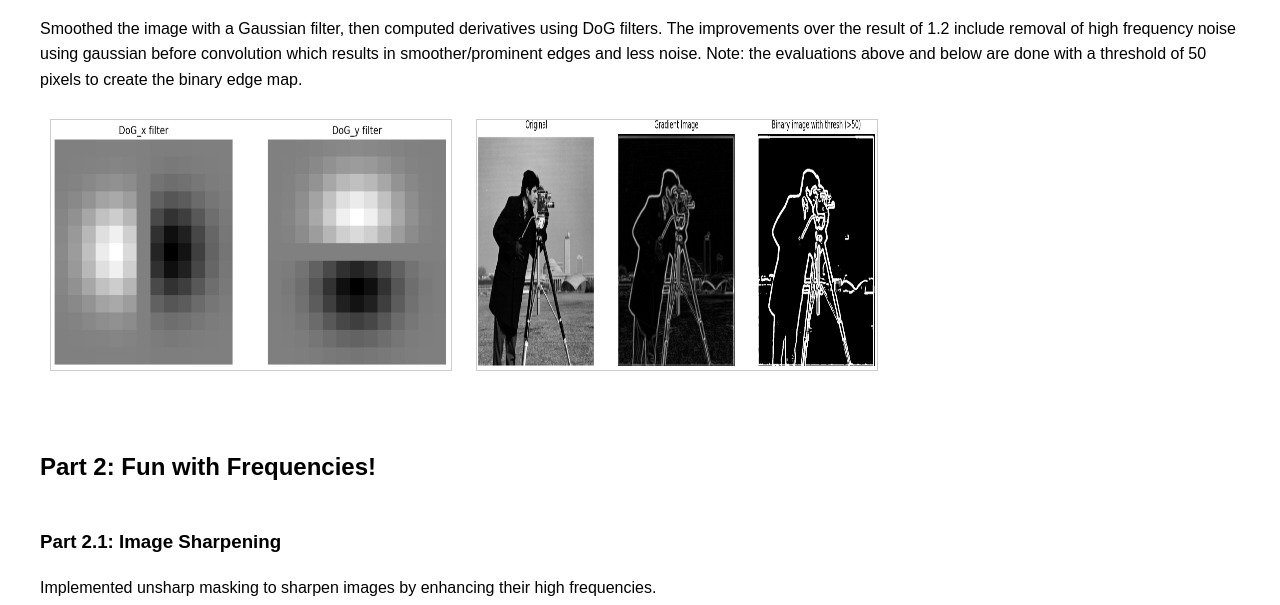
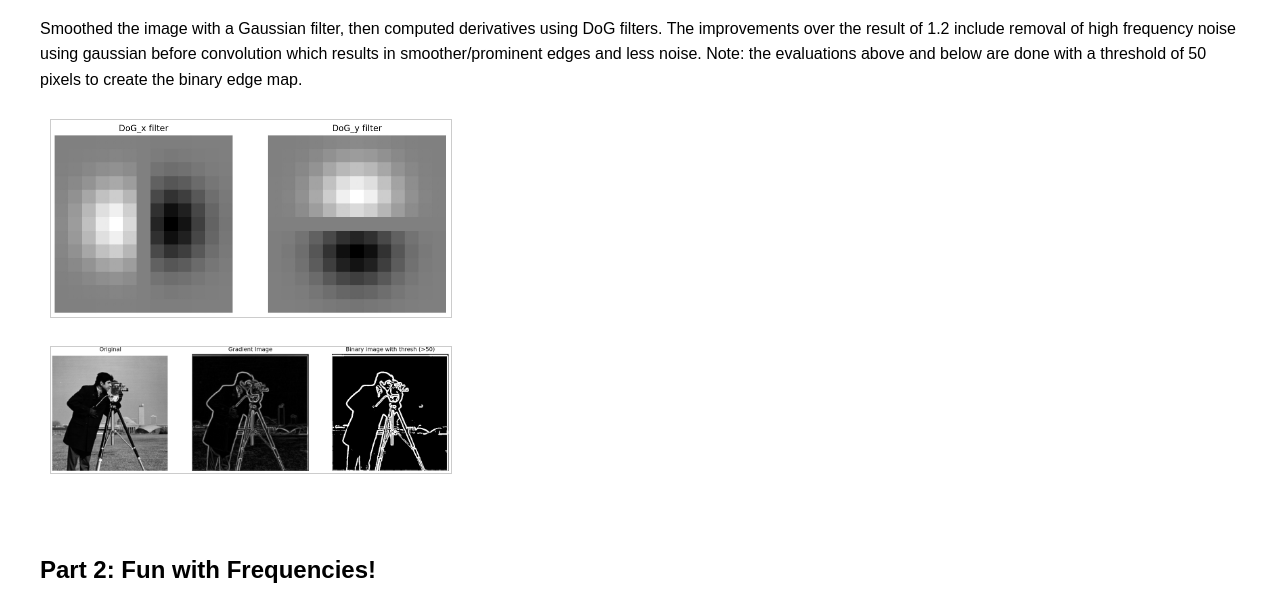
Before and after one commit to surabhi96/CS180-projects, a plain HTML site: page project2/index.html in a window 1280 px wide. Shown: the part 2115-2720 px from the top of the page. Drawn offline with Linux system fonts and the light colour scheme.

Commit message:
Update index.html

```diff
--- a/project2/index.html
+++ b/project2/index.html
@@ -74,8 +74,12 @@ def convolve_2d_optim(im, kernal):
 
   <h3>Part 1.3: Derivative of Gaussian (DoG) Filter</h3>
   <p>Smoothed the image with a Gaussian filter, then computed derivatives using DoG filters. The improvements over the result of 1.2 include removal of high frequency noise using gaussian before convolution which results in smoother/prominent edges and less noise. Note: the evaluations above and below are done with a threshold of 50 pixels to create the binary edge map.</p>
-  <img src="results/dog_filter.jpeg" alt="DoG filters" width="500" height="250">
-  <img src="results/dog_filtered_image.jpeg" alt="Gradient magnitude" width="1000" height="250">
+  <div>
+    <img src="results/dog_filter.jpeg" alt="DoG filters" width="600">
+  </div>
+  <div>
+    <img src="results/dog_filtered_image.jpeg" alt="DoG filtered image" width="600">
+  </div>
 
 </div>
 
```
